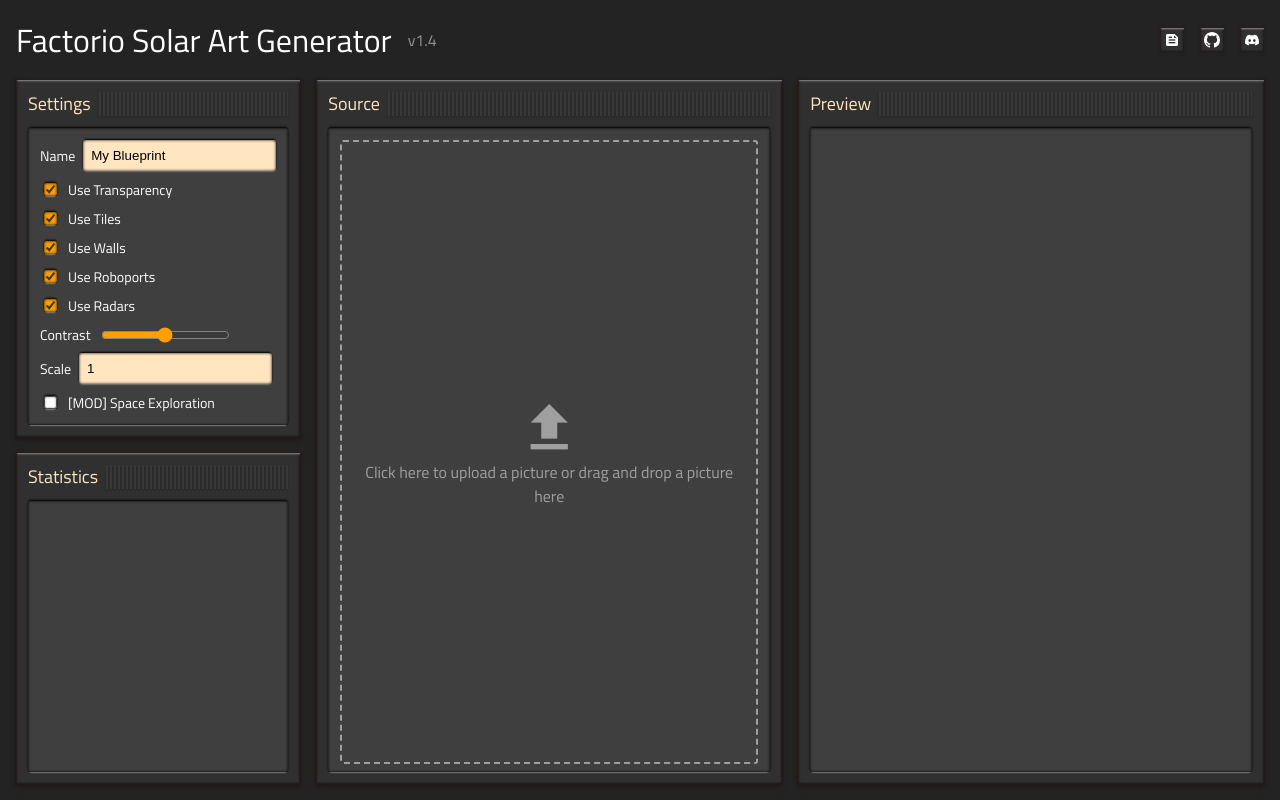
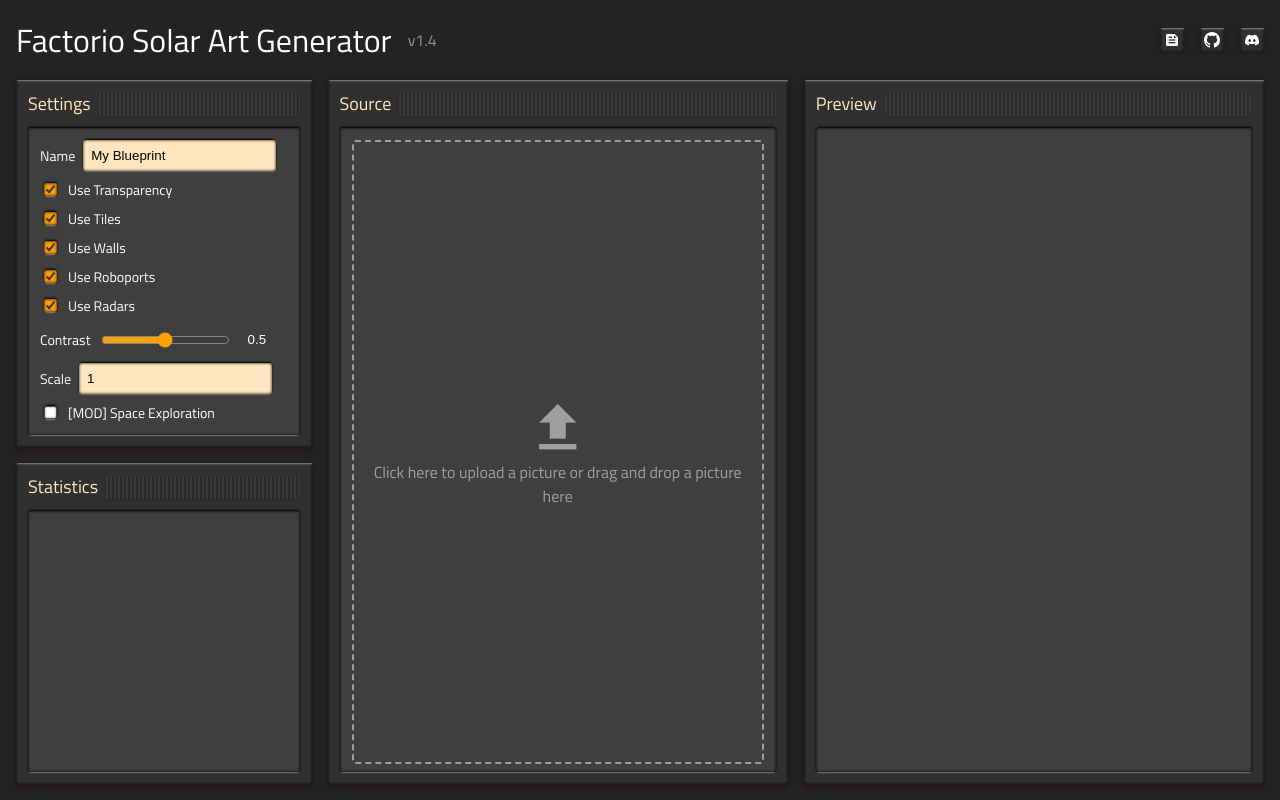
Before and after one commit to NicoKandut/factorio-solar-art, a React (Create React App) app: page / in a window 1280 px wide. Built offline with nearby package versions, Linux system fonts and the light colour scheme.

Commit message:
feat: improve settings usability

```diff
--- a/src/app/App.css
+++ b/src/app/App.css
@@ -114,7 +114,7 @@
   cursor: pointer;
 }
 
-.source-image {
+.source-image, .preview-image {
   height: 100%;
   width: 100%;
   max-width: 100%;
--- a/src/app/App.tsx
+++ b/src/app/App.tsx
@@ -130,7 +130,7 @@
         {file && !blueprint ? (
           <CenteredLoader />
         ) : previewSrc ? (
-          <img src={previewSrc} alt="preview" className="source-image" />
+          <img src={previewSrc} alt="preview" className="preview-image" />
         ) : null}
       </Section>
 
--- a/src/components/header/Header.tsx
+++ b/src/components/header/Header.tsx
@@ -22,8 +22,13 @@
       <Button
         title="Changelog"
         onClick={() => {
-          window.location.href =
-            "https://github.com/NicoKandut/factorio-solar-art/blob/main/CHANGELOG.md";
+          //@ts-ignore
+          window
+            .open(
+              "https://github.com/NicoKandut/factorio-solar-art/blob/main/CHANGELOG.md",
+              "_newtab"
+            )
+            .focus();
         }}
       >
         <span className="material-icons">feed</span>
@@ -31,8 +36,10 @@
       <Button
         title="Github Repository"
         onClick={() => {
-          window.location.href =
-            "https://github.com/NicoKandut/factorio-solar-art";
+          //@ts-ignore
+          window
+            .open("https://github.com/NicoKandut/factorio-solar-art", "_newtab")
+            .focus();
         }}
       >
         <GithubIcon />
@@ -40,7 +47,8 @@
       <Button
         title="Discord Server"
         onClick={() => {
-          window.location.href = "https://discord.gg/2Sh3QTAY";
+          //@ts-ignore
+          window.open("https://discord.gg/jPf45KS54t", "_newtab").focus();
         }}
       >
         <span className="material-icons">discord</span>
--- /dev/null
+++ b/src/components/numberbox/NumberInput.tsx
@@ -0,0 +1,47 @@
+import { useEffect, useState } from "react";
+
+interface Props {
+  value: number;
+  min?: number;
+  max?: number;
+  setValue: (v: number) => void;
+  className?: string;
+}
+
+/**
+ * Simple wrapper around the html input element that emulates a number input using a text input.
+ * The reason I do this is to offer more intuitive typing on desktop.
+ */
+export default function NumberInput(props: Props) {
+  const { value, setValue, min = 0, max = Infinity, className } = props;
+  const [internalValue, setInternalValue] = useState(value.toString());
+
+  useEffect(() => {
+    const newValue = value.toString();
+    if (newValue !== internalValue) setInternalValue(value.toString());
+    // this is intentional
+    // eslint-disable-next-line react-hooks/exhaustive-deps
+  }, [value]);
+
+  return (
+    <input
+      type="text"
+      className={className}
+      value={internalValue}
+      onChange={(e) => setInternalValue(e.target.value)}
+      onBlur={() => {
+        const parsedValue = Number(internalValue);
+        if (isNaN(parsedValue) || parsedValue > max || parsedValue < min) {
+          setInternalValue(value.toString());
+        } else {
+          setValue(parsedValue);
+        }
+      }}
+      onKeyDown={(e) => {
+        if (e.key === "Enter") {
+          (e.target as HTMLInputElement).blur();
+        }
+      }}
+    />
+  );
+}
--- a/src/components/numberbox/Numberbox.tsx
+++ b/src/components/numberbox/Numberbox.tsx
@@ -1,5 +1,5 @@
-import { useState } from "react";
 import "./Numberbox.css";
+import NumberInput from "./NumberInput";
 
 interface Props {
   value: number;
@@ -11,23 +11,13 @@
 export const Numberbox = (props: Props) => {
   const { value, setValue, label, hint } = props;
 
-  const [internalValue, setInternalValue] = useState(value);
-
   return (
     <label className="textbox" title={hint}>
       {label}
-      <input
-        type="number"
+      <NumberInput
         className="textbox-input"
-        step="0.1"
-        value={internalValue}
-        onChange={(e) => setInternalValue(Number(e.target.value))}
-        onBlur={() => setValue(internalValue)}
-        onKeyDown={(e) => {
-          if (e.key === "Enter") {
-            (e.target as HTMLInputElement).blur();
-          }
-        }}
+        value={value}
+        setValue={setValue}
       />
     </label>
   );
--- a/src/components/slider/Slider.css
+++ b/src/components/slider/Slider.css
@@ -7,3 +7,19 @@
 .slider-input {
   accent-color: var(--accent-color);
 }
+
+.slider-exact-input {
+/* reset */
+border: none;
+
+/* layout */
+padding: var(--spacing-inline);
+border-radius: var(--rounding);
+
+/* theming */
+color: var(--text);
+background-color: transparent;
+width: 2rem;
+/* background-color: var(--weird-cream); */
+/* box-shadow: var(--shadow-cutout); */
+}
--- a/src/components/slider/Slider.tsx
+++ b/src/components/slider/Slider.tsx
@@ -1,4 +1,5 @@
-import { PropsWithChildren, useState } from "react";
+import { PropsWithChildren, useEffect, useState } from "react";
+import NumberInput from "../numberbox/NumberInput";
 import "./Slider.css";
 
 interface Props {
@@ -12,8 +13,13 @@
 
 export const Slider = (props: PropsWithChildren<Props>) => {
   const { value, setValue, min, max, step, children, hint } = props;
+  const [internalValue, setInternalValue] = useState(value);
 
-  const [internalValue, setInternalValue] = useState(value);
+  useEffect(() => {
+    if (value !== internalValue) setInternalValue(value);
+    // this is intentional
+    // eslint-disable-next-line react-hooks/exhaustive-deps
+  }, [value]);
 
   return (
     <label className="slider" title={hint}>
@@ -27,6 +33,12 @@
         step={step}
         onChange={(e) => setInternalValue(Number(e.target.value))}
         onMouseUp={() => setValue(internalValue)}
+        onBlur={() => setValue(internalValue)}
+      />
+      <NumberInput
+        className="slider-exact-input"
+        value={internalValue}
+        setValue={setValue}
       />
     </label>
   );
--- a/src/components/textbox/Textbox.tsx
+++ b/src/components/textbox/Textbox.tsx
@@ -1,4 +1,4 @@
-import { useState } from "react";
+import { useEffect, useState } from "react";
 import "./Textbox.css";
 
 interface Props {
@@ -10,8 +10,13 @@
 
 export const Textbox = (props: Props) => {
   const { value, setValue, label, hint } = props;
+  const [internalValue, setInternalValue] = useState(value);
 
-  const [internalValue, setInternalValue] = useState(value);
+  useEffect(() => {
+    if (value !== internalValue) setInternalValue(value);
+    // this is intentional
+    // eslint-disable-next-line react-hooks/exhaustive-deps
+  }, [value]);
 
   return (
     <label className="textbox" title={hint}>
```
Also changed, not shown: 1 other file (tests, documents, lock files or other folders).
